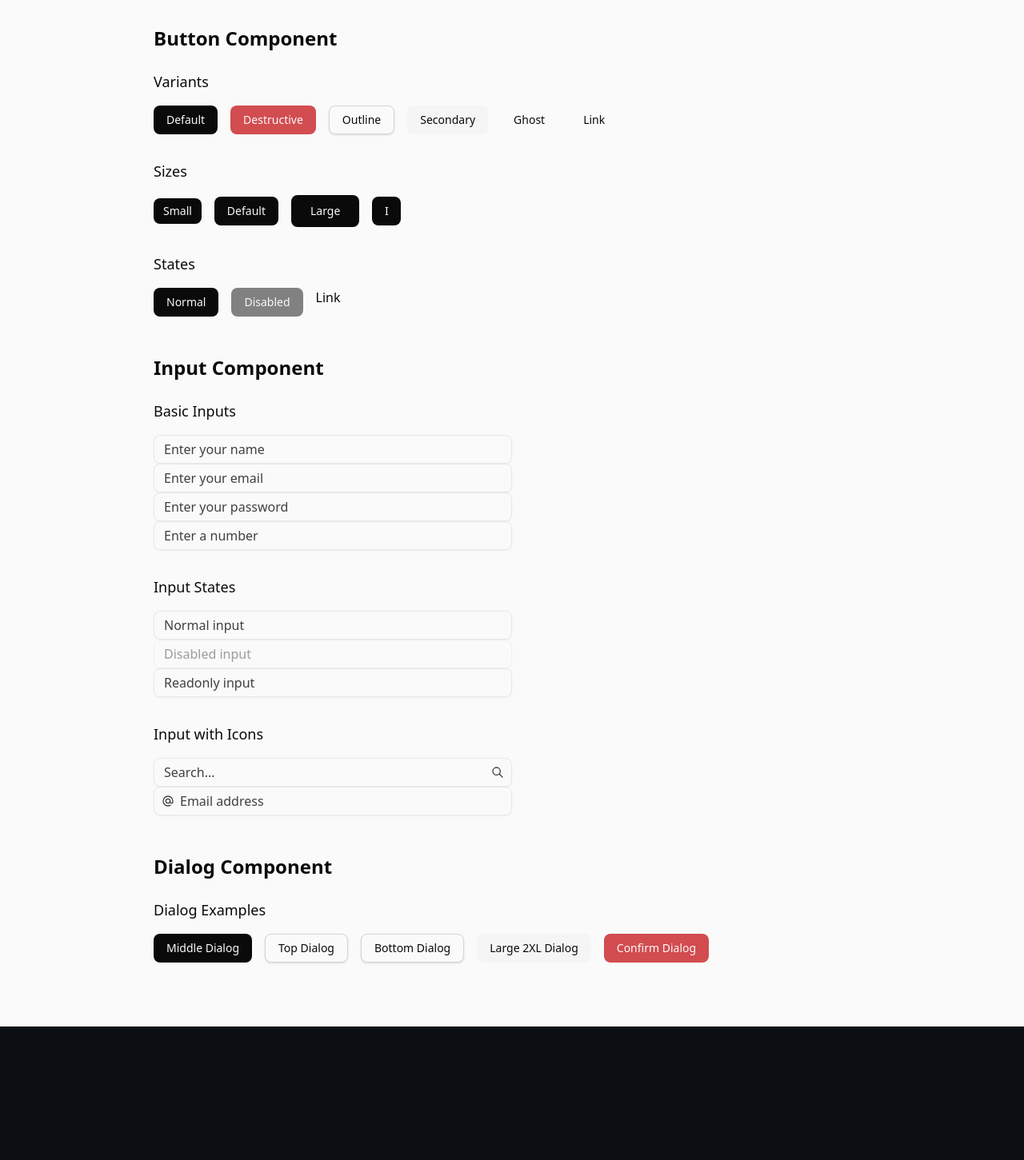
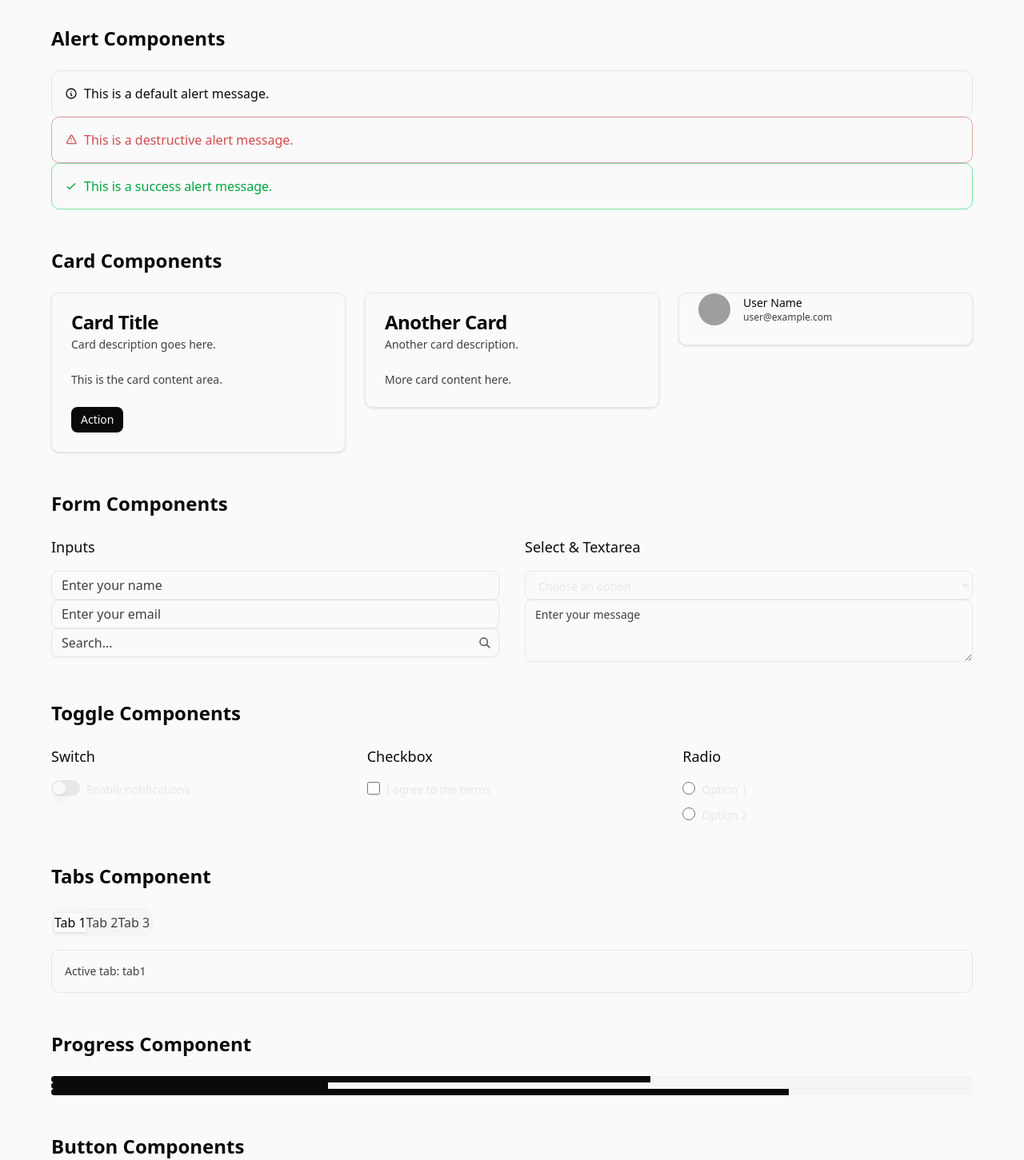
Before and after one commit to loveconnor/prismo, an Angular app: page / in a window 1280 px wide. Shown: the part 104-1555 px from the top of the page at 80% size. Before the commit the page ends 1388 px from the top, so only its background shows below. Built offline with nearby package versions, Linux system fonts and the light colour scheme; grey boxes are pictures that could not be loaded.

Commit message:
complete demo

```diff
--- a/src/app/app.html
+++ b/src/app/app.html
@@ -1,9 +1,10 @@
 <div class="min-h-screen bg-background p-8">
-  <div class="max-w-4xl mx-auto">
+  <div class="max-w-6xl mx-auto">
+    <!-- Header -->
     <div class="flex justify-between items-center mb-8">
       <div>
         <h1 class="text-4xl font-bold text-foreground mb-2">Prismo UI Components</h1>
-        <p class="text-muted-foreground">Angular components migrated from React with TailwindCSS and Material CDK</p>
+        <p class="text-muted-foreground">Complete Angular component library migrated from React</p>
       </div>
       <app-button
         variant="outline"
@@ -14,108 +15,215 @@
       </app-button>
     </div>
 
-    <!-- Button Component Demo -->
+    <!-- Alert Components -->
     <section class="mb-12">
-      <h2 class="text-2xl font-semibold text-foreground mb-6">Button Component</h2>
-
-      <!-- Variants -->
-      <div class="mb-8">
-        <h3 class="text-lg font-medium text-foreground mb-4">Variants</h3>
-        <div class="flex flex-wrap gap-4">
-          <app-button variant="default">Default</app-button>
-          <app-button variant="destructive">Destructive</app-button>
-          <app-button variant="outline">Outline</app-button>
-          <app-button variant="secondary">Secondary</app-button>
-          <app-button variant="ghost">Ghost</app-button>
-          <app-button variant="link">Link</app-button>
-        </div>
+      <h2 class="text-2xl font-semibold text-foreground mb-6">Alert Components</h2>
+      <div class="space-y-4">
+        <app-alert variant="default">
+          <div class="flex items-center gap-2">
+            <svg class="h-4 w-4" fill="none" stroke="currentColor" viewBox="0 0 24 24">
+              <path stroke-linecap="round" stroke-linejoin="round" stroke-width="2" d="M13 16h-1v-4h-1m1-4h.01M21 12a9 9 0 11-18 0 9 9 0 0118 0z"></path>
+            </svg>
+            <span>This is a default alert message.</span>
+          </div>
+        </app-alert>
+        <app-alert variant="destructive">
+          <div class="flex items-center gap-2">
+            <svg class="h-4 w-4" fill="none" stroke="currentColor" viewBox="0 0 24 24">
+              <path stroke-linecap="round" stroke-linejoin="round" stroke-width="2" d="M12 9v2m0 4h.01m-6.938 4h13.856c1.54 0 2.502-1.667 1.732-2.5L13.732 4c-.77-.833-1.732-.833-2.5 0L4.268 16.5c-.77.833.192 2.5 1.732 2.5z"></path>
+            </svg>
+            <span>This is a destructive alert message.</span>
+          </div>
+        </app-alert>
+        <app-alert variant="success">
+          <div class="flex items-center gap-2">
+            <svg class="h-4 w-4" fill="none" stroke="currentColor" viewBox="0 0 24 24">
+              <path stroke-linecap="round" stroke-linejoin="round" stroke-width="2" d="M5 13l4 4L19 7"></path>
+            </svg>
+            <span>This is a success alert message.</span>
+          </div>
+        </app-alert>
       </div>
-
-      <!-- Sizes -->
-      <div class="mb-8">
-        <h3 class="text-lg font-medium text-foreground mb-4">Sizes</h3>
-        <div class="flex flex-wrap items-center gap-4">
-          <app-button size="sm">Small</app-button>
-          <app-button size="default">Default</app-button>
-          <app-button size="lg">Large</app-button>
-          <app-button size="icon">I</app-button>
-        </div>
-      </div>
-
-      <!-- States -->
-      <div class="mb-8">
-        <h3 class="text-lg font-medium text-foreground mb-4">States</h3>
-        <div class="flex flex-wrap gap-4">
-          <app-button>Normal</app-button>
-          <app-button [disabled]="true">Disabled</app-button>
-          <a class="text-primary hover:underline" href="https://angular.io">Link</a>
-    </div>
-  </div>
     </section>
 
-    <!-- Input Component Demo -->
+    <!-- Card Components -->
     <section class="mb-12">
-      <h2 class="text-2xl font-semibold text-foreground mb-6">Input Component</h2>
+      <h2 class="text-2xl font-semibold text-foreground mb-6">Card Components</h2>
+      <div class="grid grid-cols-1 md:grid-cols-2 lg:grid-cols-3 gap-6">
+        <app-card>
+          <app-card-header>
+            <app-card-title>Card Title</app-card-title>
+            <app-card-description>Card description goes here.</app-card-description>
+          </app-card-header>
+          <app-card-content>
+            <p class="text-sm text-muted-foreground">This is the card content area.</p>
+          </app-card-content>
+          <app-card-footer>
+            <app-button size="sm">Action</app-button>
+          </app-card-footer>
+        </app-card>
 
-      <!-- Basic Inputs -->
-      <div class="mb-8">
-        <h3 class="text-lg font-medium text-foreground mb-4">Basic Inputs</h3>
-        <div class="space-y-4 max-w-md">
+        <app-card>
+          <app-card-header>
+            <app-card-title>Another Card</app-card-title>
+            <app-card-description>Another card description.</app-card-description>
+          </app-card-header>
+          <app-card-content>
+            <p class="text-sm text-muted-foreground">More card content here.</p>
+          </app-card-content>
+        </app-card>
+
+        <app-card>
+          <app-card-content>
+            <div class="flex items-center space-x-4">
+              <app-avatar src="https://github.com/monster0506.png" alt="User" />
+              <div>
+                <h4 class="text-sm font-medium">User Name</h4>
+                <p class="text-xs text-muted-foreground">user@example.com</p>
+              </div>
+            </div>
+          </app-card-content>
+        </app-card>
+      </div>
+    </section>
+
+    <!-- Form Components -->
+    <section class="mb-12">
+      <h2 class="text-2xl font-semibold text-foreground mb-6">Form Components</h2>
+      <div class="grid grid-cols-1 md:grid-cols-2 gap-8">
+        <!-- Inputs -->
+        <div class="space-y-4">
+          <h3 class="text-lg font-medium text-foreground">Inputs</h3>
           <app-input placeholder="Enter your name" />
           <app-input type="email" placeholder="Enter your email" />
-          <app-input type="password" placeholder="Enter your password" />
-          <app-input type="number" placeholder="Enter a number" />
-        </div>
-      </div>
-
-      <!-- Input States -->
-      <div class="mb-8">
-        <h3 class="text-lg font-medium text-foreground mb-4">Input States</h3>
-        <div class="space-y-4 max-w-md">
-          <app-input placeholder="Normal input" />
-          <app-input placeholder="Disabled input" [disabled]="true" />
-          <app-input placeholder="Readonly input" [readonly]="true" value="Readonly value" />
-        </div>
-      </div>
-
-      <!-- Input with InputGroup -->
-      <div class="mb-8">
-        <h3 class="text-lg font-medium text-foreground mb-4">Input with Icons</h3>
-        <div class="space-y-4 max-w-md">
           <app-input-group>
             <app-input placeholder="Search..." />
             <span data-slot="icon" class="flex items-center justify-center">
               <svg class="w-4 h-4" fill="none" stroke="currentColor" viewBox="0 0 24 24">
                 <path stroke-linecap="round" stroke-linejoin="round" stroke-width="2" d="M21 21l-6-6m2-5a7 7 0 11-14 0 7 7 0 0114 0z"></path>
-          </svg>
+              </svg>
             </span>
           </app-input-group>
-          <app-input-group>
-            <span data-slot="icon" class="flex items-center justify-center">
-              <svg class="w-4 h-4" fill="none" stroke="currentColor" viewBox="0 0 24 24">
-                <path stroke-linecap="round" stroke-linejoin="round" stroke-width="2" d="M16 12a4 4 0 10-8 0 4 4 0 008 0zm0 0v1.5a2.5 2.5 0 005 0V12a9 9 0 10-9 9m4.5-1.206a8.959 8.959 0 01-4.5 1.207"></path>
-          </svg>
-            </span>
-            <app-input placeholder="Email address" type="email" />
-          </app-input-group>
+        </div>
+
+        <!-- Select and Textarea -->
+        <div class="space-y-4">
+          <h3 class="text-lg font-medium text-foreground">Select & Textarea</h3>
+          <app-select
+            [options]="selectOptions"
+            placeholder="Choose an option"
+          />
+          <app-textarea
+            placeholder="Enter your message"
+            [rows]="3"
+          />
         </div>
       </div>
     </section>
 
-    <!-- Dialog Component Demo -->
+    <!-- Toggle Components -->
     <section class="mb-12">
-      <h2 class="text-2xl font-semibold text-foreground mb-6">Dialog Component</h2>
+      <h2 class="text-2xl font-semibold text-foreground mb-6">Toggle Components</h2>
+      <div class="grid grid-cols-1 md:grid-cols-3 gap-8">
+        <!-- Switch -->
+        <div class="space-y-4">
+          <h3 class="text-lg font-medium text-foreground">Switch</h3>
+          <div class="flex items-center space-x-2">
+            <app-switch />
+            <label class="text-sm">Enable notifications</label>
+          </div>
+        </div>
 
-      <!-- Dialog Triggers -->
-      <div class="mb-8">
-        <h3 class="text-lg font-medium text-foreground mb-4">Dialog Examples</h3>
-        <div class="flex flex-wrap gap-4">
-          <app-button (click)="openDialog = true">Middle Dialog</app-button>
-          <app-button variant="outline" (click)="openTopDialog = true">Top Dialog</app-button>
-          <app-button variant="outline" (click)="openBottomDialog = true">Bottom Dialog</app-button>
-          <app-button variant="secondary" (click)="openLargeDialog = true">Large 2XL Dialog</app-button>
-          <app-button variant="destructive" (click)="openConfirmDialog = true">Confirm Dialog</app-button>
+        <!-- Checkbox -->
+        <div class="space-y-4">
+          <h3 class="text-lg font-medium text-foreground">Checkbox</h3>
+          <div class="flex items-center space-x-2">
+            <app-checkbox />
+            <label class="text-sm">I agree to the terms</label>
+          </div>
         </div>
+
+        <!-- Radio -->
+        <div class="space-y-4">
+          <h3 class="text-lg font-medium text-foreground">Radio</h3>
+          <div class="space-y-2">
+            <div class="flex items-center space-x-2">
+              <app-radio name="radio-group" value="option1" />
+              <label class="text-sm">Option 1</label>
+            </div>
+            <div class="flex items-center space-x-2">
+              <app-radio name="radio-group" value="option2" />
+              <label class="text-sm">Option 2</label>
+            </div>
+          </div>
+        </div>
+      </div>
+    </section>
+
+    <!-- Tabs Component -->
+    <section class="mb-12">
+      <h2 class="text-2xl font-semibold text-foreground mb-6">Tabs Component</h2>
+      <app-tabs
+        [tabs]="tabItems"
+        [activeTab]="activeTab"
+        (tabChange)="activeTab = $event"
+      />
+      <div class="mt-4 p-4 border rounded-lg">
+        <p class="text-sm text-muted-foreground">
+          Active tab: {{ activeTab }}
+        </p>
+      </div>
+    </section>
+
+    <!-- Progress Component -->
+    <section class="mb-12">
+      <h2 class="text-2xl font-semibold text-foreground mb-6">Progress Component</h2>
+      <div class="space-y-4">
+        <app-progress [value]="progressValue" [showValue]="true" />
+        <app-progress [value]="30" />
+        <app-progress [value]="80" />
+      </div>
+    </section>
+
+    <!-- Button Components -->
+    <section class="mb-12">
+      <h2 class="text-2xl font-semibold text-foreground mb-6">Button Components</h2>
+      <div class="space-y-6">
+        <!-- Button Variants -->
+        <div>
+          <h3 class="text-lg font-medium text-foreground mb-4">Button Variants</h3>
+          <div class="flex flex-wrap gap-4">
+            <app-button variant="default">Default</app-button>
+            <app-button variant="destructive">Destructive</app-button>
+            <app-button variant="outline">Outline</app-button>
+            <app-button variant="secondary">Secondary</app-button>
+            <app-button variant="ghost">Ghost</app-button>
+            <app-button variant="link">Link</app-button>
+          </div>
+        </div>
+
+        <!-- Button Sizes -->
+        <div>
+          <h3 class="text-lg font-medium text-foreground mb-4">Button Sizes</h3>
+          <div class="flex flex-wrap items-center gap-4">
+            <app-button size="sm">Small</app-button>
+            <app-button size="default">Default</app-button>
+            <app-button size="lg">Large</app-button>
+            <app-button size="icon">I</app-button>
+          </div>
+        </div>
+      </div>
+    </section>
+
+    <!-- Dialog Components -->
+    <section class="mb-12">
+      <h2 class="text-2xl font-semibold text-foreground mb-6">Dialog Components</h2>
+      <div class="flex flex-wrap gap-4">
+        <app-button (click)="openDialog = true">Open Dialog</app-button>
+        <app-button variant="outline" (click)="openTopDialog = true">Top Dialog</app-button>
+        <app-button variant="outline" (click)="openBottomDialog = true">Bottom Dialog</app-button>
+        <app-button variant="secondary" (click)="openLargeDialog = true">Large Dialog</app-button>
+        <app-button variant="destructive" (click)="openConfirmDialog = true">Confirm Dialog</app-button>
       </div>
     </section>
   </div>
@@ -129,15 +237,15 @@
   position="middle"
 >
   <app-dialog-header>
-    <app-dialog-title>Middle Dialog</app-dialog-title>
+    <app-dialog-title>Sample Dialog</app-dialog-title>
     <app-dialog-description>
-      This dialog appears in the middle of the screen with smooth animations.
+      This is a sample dialog with GSAP animations.
     </app-dialog-description>
   </app-dialog-header>
 
   <div class="py-4">
     <p class="text-sm text-muted-foreground">
-        Middle, boring
+      This dialog demonstrates the Angular implementation.
     </p>
   </div>
 
@@ -162,7 +270,7 @@
 
   <div class="py-4">
     <p class="text-sm text-muted-foreground">
-      Notice how this dialog slides in from the top with different animations.
+      Notice how this dialog slides in from the top.
     </p>
   </div>
 
@@ -181,7 +289,7 @@
   <app-dialog-header>
     <app-dialog-title>Bottom Dialog</app-dialog-title>
     <app-dialog-description>
-      Slide from bottom because GSAP is cool
+      This dialog appears at the bottom of the screen.
     </app-dialog-description>
   </app-dialog-header>
 
@@ -204,20 +312,19 @@
   position="middle"
 >
   <app-dialog-header>
-    <app-dialog-title>Large 2XL Dialog</app-dialog-title>
+    <app-dialog-title>Large Dialog</app-dialog-title>
     <app-dialog-description>
-      This is a 2XL size dialog to demonstrate the maximum width
+      This is a 2XL size dialog to demonstrate the maximum width.
     </app-dialog-description>
   </app-dialog-header>
 
   <div class="py-4">
     <p class="text-sm text-muted-foreground mb-4">
-      This dialog uses the 2xl size variant.
+      This dialog uses the 2xl size variant and shows how the component scales.
     </p>
     <div class="space-y-4">
       <app-input placeholder="Enter some text" />
       <app-input type="email" placeholder="Enter your email" />
-      <app-input type="password" placeholder="Enter your password" />
     </div>
   </div>
 
@@ -231,6 +338,7 @@
   [open]="openConfirmDialog"
   (openChange)="openConfirmDialog = $event"
   size="sm"
+  position="middle"
 >
   <app-dialog-header>
     <app-dialog-title>Confirm Action</app-dialog-title>
--- a/src/app/app.ts
+++ b/src/app/app.ts
@@ -1,5 +1,6 @@
 import { Component, signal } from '@angular/core';
 import { RouterOutlet } from '@angular/router';
+import { FormsModule } from '@angular/forms';
 import { ButtonComponent } from '../components/ui/button/button';
 import { InputComponent } from '../components/ui/input/input';
 import { InputGroupComponent } from '../components/ui/input/input-group';
@@ -8,12 +9,29 @@ import { DialogHeaderComponent } from '../components/ui/dialog/dialog-header';
 import { DialogTitleComponent } from '../components/ui/dialog/dialog-title';
 import { DialogDescriptionComponent } from '../components/ui/dialog/dialog-description';
 import { DialogFooterComponent } from '../components/ui/dialog/dialog-footer';
+import { SwitchComponent } from '../components/ui/switch/switch';
+import { DropdownMenuComponent } from '../components/ui/dropdown-menu/dropdown-menu';
+import { CardComponent } from '../components/ui/card/card';
+import { CardHeaderComponent } from '../components/ui/card/card-header';
+import { CardTitleComponent } from '../components/ui/card/card-title';
+import { CardDescriptionComponent } from '../components/ui/card/card-description';
+import { CardContentComponent } from '../components/ui/card/card-content';
+import { CardFooterComponent } from '../components/ui/card/card-footer';
+import { AvatarComponent } from '../components/ui/avatar/avatar';
+import { SelectComponent } from '../components/ui/select/select';
+import { CheckboxComponent } from '../components/ui/checkbox/checkbox';
+import { TextareaComponent } from '../components/ui/textarea/textarea';
+import { RadioComponent } from '../components/ui/radio/radio';
+import { TabsComponent } from '../components/ui/tabs/tabs';
+import { AlertComponent } from '../components/ui/alert/alert';
+import { ProgressComponent } from '../components/ui/progress/progress';
 import { ThemeService } from '../services/theme.service';
 
 @Component({
   selector: 'app-root',
   imports: [
     RouterOutlet,
+    FormsModule,
     ButtonComponent,
     InputComponent,
     InputGroupComponent,
@@ -21,7 +39,22 @@ import { ThemeService } from '../services/theme.service';
     DialogHeaderComponent,
     DialogTitleComponent,
     DialogDescriptionComponent,
-    DialogFooterComponent
+    DialogFooterComponent,
+    SwitchComponent,
+    CardComponent,
+    CardHeaderComponent,
+    CardTitleComponent,
+    CardDescriptionComponent,
+    CardContentComponent,
+    CardFooterComponent,
+    AvatarComponent,
+    SelectComponent,
+    CheckboxComponent,
+    TextareaComponent,
+    RadioComponent,
+    TabsComponent,
+    AlertComponent,
+    ProgressComponent
   ],
   templateUrl: './app.html',
   styleUrl: './app.css'
@@ -36,5 +69,28 @@ export class App {
   openLargeDialog = false;
   openConfirmDialog = false;
 
+  // Component demo state
+  switchValue = false;
+  checkboxValue = false;
+  radioValue = 'option1';
+  selectValue = '';
+  textareaValue = '';
+  progressValue = 65;
+  activeTab = 'tab1';
+
+  // Select options
+  selectOptions = [
+    { value: 'option1', label: 'Option 1' },
+    { value: 'option2', label: 'Option 2' },
+    { value: 'option3', label: 'Option 3' }
+  ];
+
+  // Tab items
+  tabItems = [
+    { id: 'tab1', label: 'Tab 1' },
+    { id: 'tab2', label: 'Tab 2' },
+    { id: 'tab3', label: 'Tab 3' }
+  ];
+
   constructor(public themeService: ThemeService) {}
 }
```
